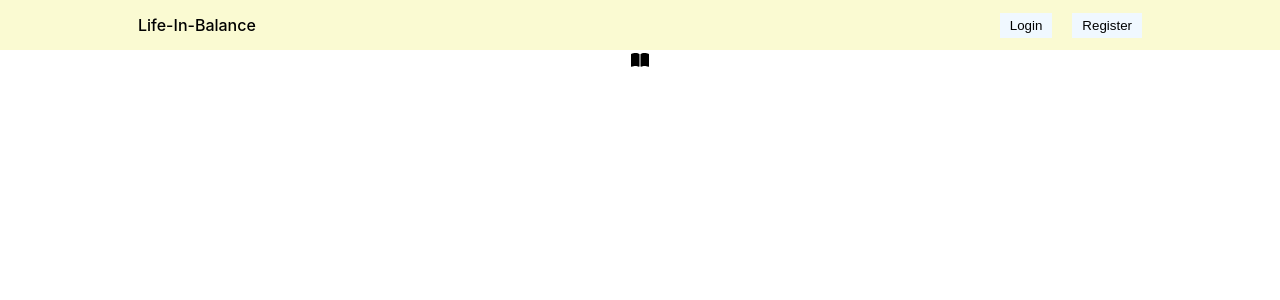
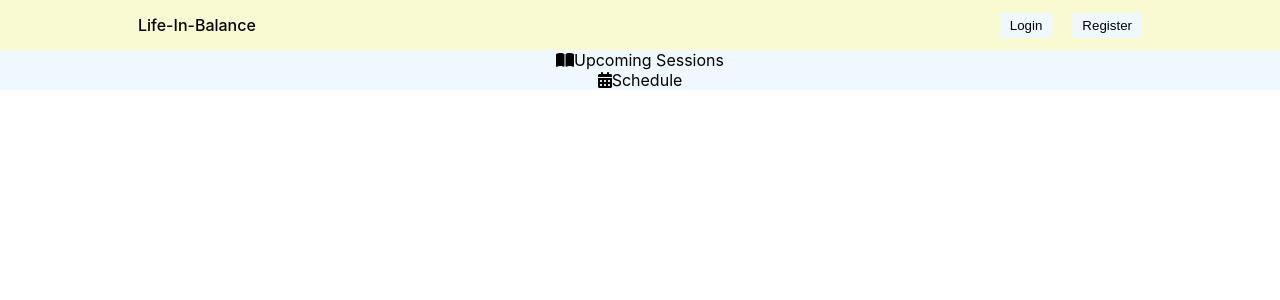
Before and after one commit to AlexBrown4020/life-in-balance-frontend, a React (Create React App) app: page / in a window 1280 px wide. Shown: the top 300 px of the page. Built offline with nearby package versions, Linux system fonts and the light colour scheme.

Commit message:
Feat: Apply header options for sessions and scheduling

```diff
--- a/src/header/Header.jsx
+++ b/src/header/Header.jsx
@@ -1,5 +1,5 @@
 import { FontAwesomeIcon } from "@fortawesome/react-fontawesome";
-import { faBookOpen } from '@fortawesome/free-solid-svg-icons';
+import { faBookOpen, faCalendarDays } from '@fortawesome/free-solid-svg-icons';
 import "./header.css";
 
 export const Header = () => {
@@ -8,6 +8,11 @@ export const Header = () => {
         <div className="headerList">
             <div className="headerListItem">
                 <FontAwesomeIcon icon={faBookOpen} />
+                <span>Upcoming Sessions</span>
+            </div>
+            <div className="headerListItem">
+                <FontAwesomeIcon icon={faCalendarDays} />
+                <span>Schedule</span>
             </div>
         </div>
     </div>
--- a/src/header/header.css
+++ b/src/header/header.css
@@ -0,0 +1,3 @@
+.header {
+    background-color: aliceblue;
+}
```
